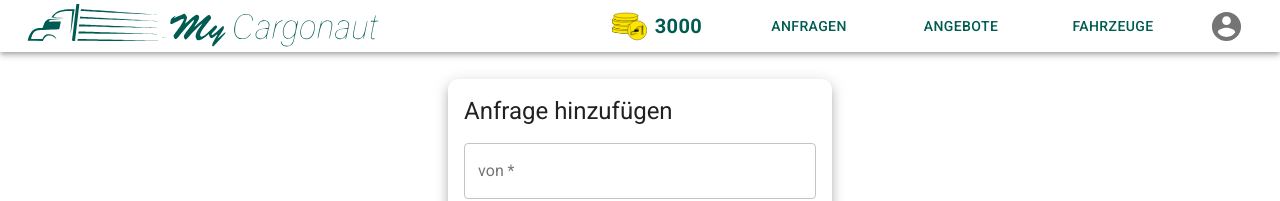
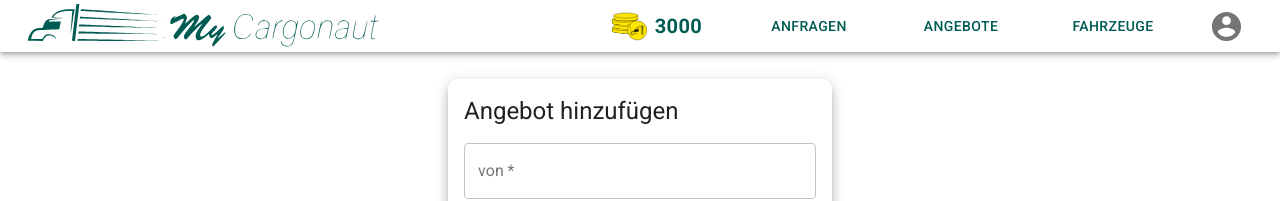
Before and after one commit to THM-Projects-JMDT/MyCargonaut, a React (Create React App) app in the folder frontend/: page /offers/create in a window 1280 px wide. Shown: the top 201 px of the page. Built offline with nearby package versions, Linux system fonts and the light colour scheme.

Commit message:
AddOfferPage: 'Anfrage' -> 'Angebot'

```diff
--- a/frontend/src/components/AddOfferPage/index.tsx
+++ b/frontend/src/components/AddOfferPage/index.tsx
@@ -15,7 +15,7 @@ export const AddOfferPage: React.FC = () => {
   return (
     <CenterCard>
       <CustomCard
-        heading="Anfrage hinzufügen"
+        heading="Angebot hinzufügen"
         buttonText="HINZUFÜGEN"
         content={<InputForm inputFields={inputFieldOffer}></InputForm>}
         event={handleAdd}
```
